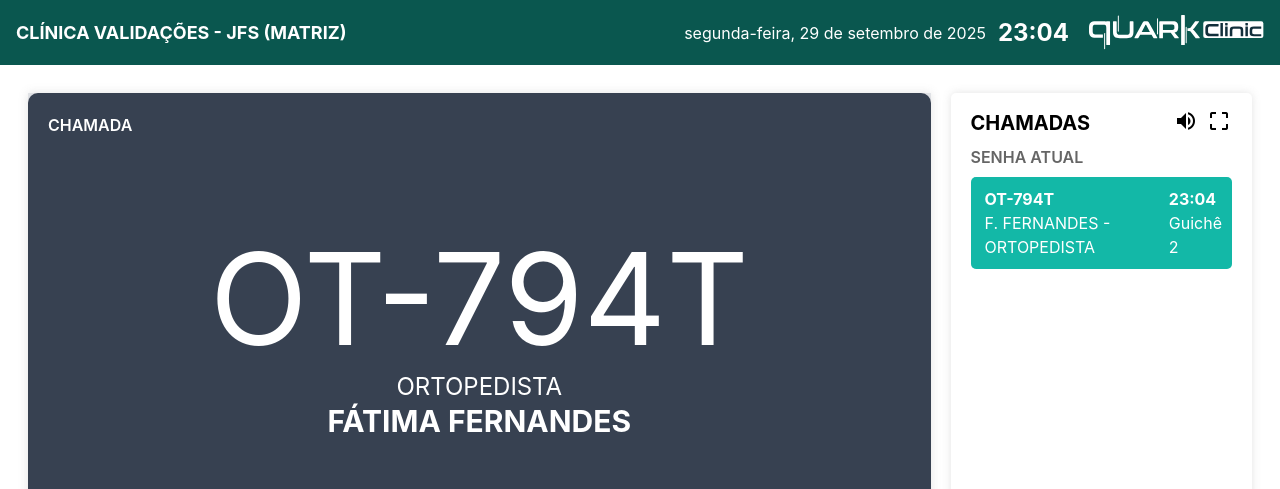
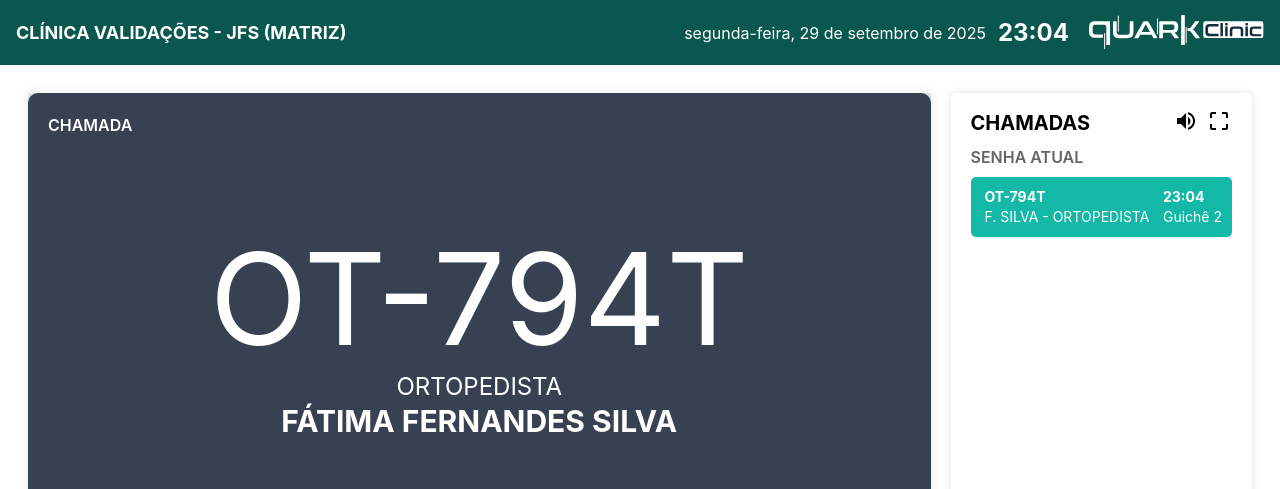
Before and after one commit to nathalia-b/painel-sala-de-espera, an Angular app: page / in a window 1280 px wide. Both pictures are taken after a click on the button "notifications". Shown: the top 489 px of the page. Built offline with nearby package versions, Linux system fonts and the light colour scheme.

Commit message:
feat: Adapta método para abreviar o nome ou especialidade dentro da ficha

```diff
--- a/src/app/componentes/ficha/ficha-component.html
+++ b/src/app/componentes/ficha/ficha-component.html
@@ -1,7 +1,13 @@
-<div class="senha mb-2 p-2 bg-gray-100 rounded" [class.atual]="chamadaAtual">
+<div
+  class="senha mb-2 p-2 bg-gray-100 rounded text-sm flex-wrap md:flex-nowrap"
+  [class.atual]="chamadaAtual"
+>
   <div class="left">
     <h1>{{ dadosSenha?.senha }}</h1>
-    <h2>{{ nomeFormatado }} - {{ dadosSenha?.especialidade }}</h2>
+    <h2 class="mr-2">
+      {{ formatarString(dadosSenha?.nome) }} -
+      {{ formatarString(dadosSenha?.especialidade) }}
+    </h2>
   </div>
   <div class="right">
     <h1>{{ dadosSenha?.hora | date : 'shortTime' }}</h1>
--- a/src/app/componentes/ficha/ficha-component.ts
+++ b/src/app/componentes/ficha/ficha-component.ts
@@ -22,17 +22,21 @@ export class FichaComponent {
   //  Recebe os dados da chamada feita
   @Input() dadosSenha: Dados | undefined;
 
-  get nomeFormatado(): string {
-    if (!this.dadosSenha?.nome) return '';
+  /* Formata uma string (nome ou especialidade) de forma abreviada.
+    Se for só uma palavra, retorna ela inteira.
+    Se tiver mais de uma, retorna a inicial da primeira + o último termo.
+    Clínico Geral -> C. Geral; Maria da Silva Santos -> M. Santos */
+  formatarString(string?: string): string {
+    if (!string) return '';
 
-    //  Separa nome e sobrenome
-    const nomeCompleto: string[] = this.dadosSenha.nome.trim().split(' ');
-    const nome = nomeCompleto[0];
-    const sobrenome = nomeCompleto[1];
+    const stringInteira: string[] = string.trim().split(' ');
+    const qtdPalavras = stringInteira.length;
 
-    if (nome && !sobrenome) return nome; // Caso só haja um nome, retorna ele completo.
+    if (qtdPalavras === 1) return stringInteira[0];
 
-    //  Retorna a primeira letra do primeiro nome e o sobrenome
-    return `${nome[0].toUpperCase()}. ${sobrenome}`;
+    const primeiraPalavra = stringInteira[0];
+    const ultimaPalavra = stringInteira[qtdPalavras - 1];
+
+    return `${primeiraPalavra[0].toUpperCase()}. ${ultimaPalavra}`;
   }
 }
--- a/src/app/componentes/painel/painel-component.ts
+++ b/src/app/componentes/painel/painel-component.ts
@@ -18,10 +18,10 @@ export class PainelComponent {
   // Nomes de pacientes simulados
   mockPacientes = [
     'Julio Hebert',
-    'Raphaela Lima',
+    'Raphaela Lima Fernandes',
     'Fábio Henrique',
     'Maria Luíza',
-    'Fátima Fernandes',
+    'Fátima Fernandes Silva',
   ];
   mockEspecialidades = ['CG', 'OT']; // Siglas de especialidades simuladas
 
```
